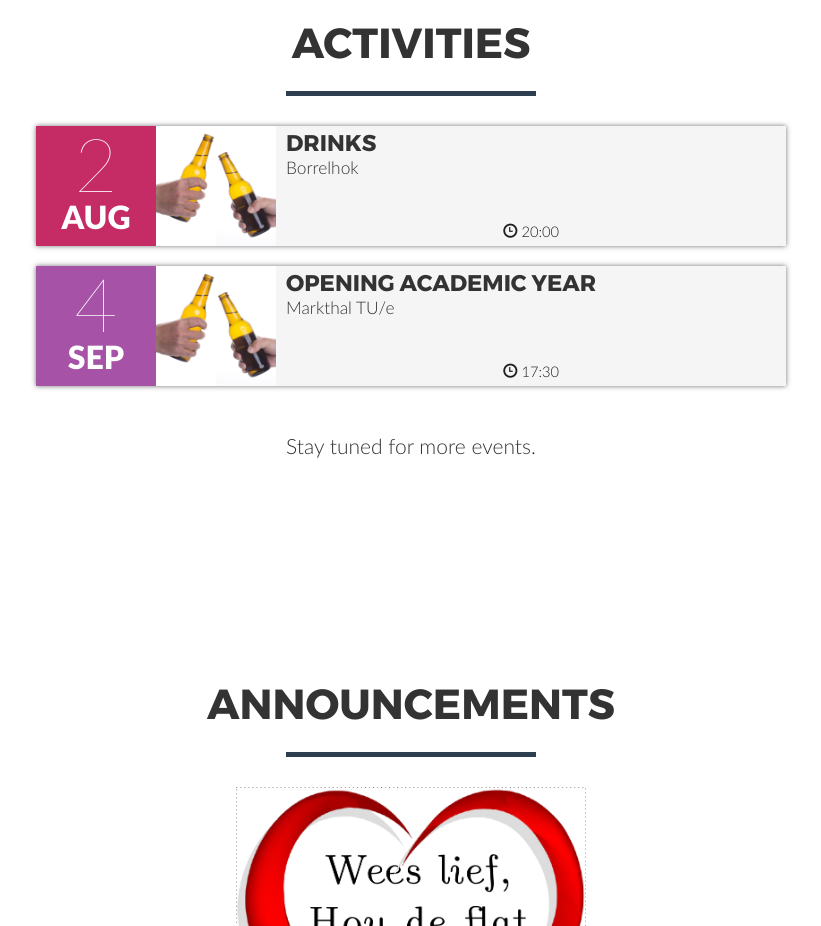
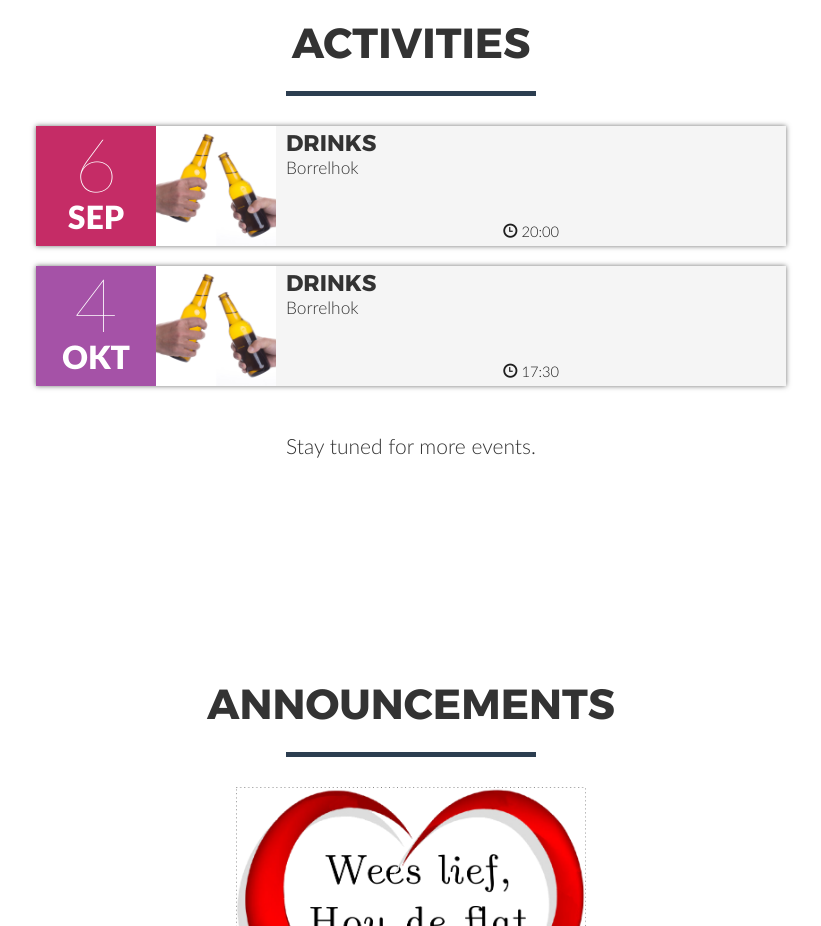
Before and after one commit to flatraad/flatraad.github.io, a plain HTML site: page index.html in a window 1280 px wide. Shown: the part 980-1906 px from the top of the page, without its empty margins (229-1050 px from the left). Drawn offline with Linux system fonts and the light colour scheme.

Commit message:
Update agenda

```diff
--- a/index.html
+++ b/index.html
@@ -111,9 +111,9 @@
         <div class="[ col-xs-12 col-xs-offset-2 col-xs-8 ]">
           <ul class="event-list">
             <li>
-            <time datetime="2017-08-02">
-              <span class="day">2</span>
-              <span class="month">Aug</span>
+            <time datetime="2017-09-06">
+              <span class="day">6</span>
+              <span class="month">Sep</span>
               <span class="year">2017</span>
               <span class="time">ALL DAY</span>
             </time>
@@ -127,16 +127,16 @@
             </div>
             </li>
             <li>
-            <time datetime="2017-09-04">
+            <time datetime="2017-10-04">
               <span class="day">4</span>
-              <span class="month">Sep</span>
+              <span class="month">Okt</span>
               <span class="year">2017</span>
               <span class="time">ALL DAY</span>
             </time>
             <img alt="Drinks" title="Image by Onlyyouqj" src="img/activities/drinks.jpg" />
             <div class="info">
-              <h2 class="title">Opening Academic Year</h2>
-              <p class="desc">Markthal TU/e</p>
+              <h2 class="title">Drinks</h2>
+              <p class="desc">Borrelhok</p>
               <ul>
               <li><span class="glyphicon glyphicon-time"></span> 17:30</li>
               </ul>
```
